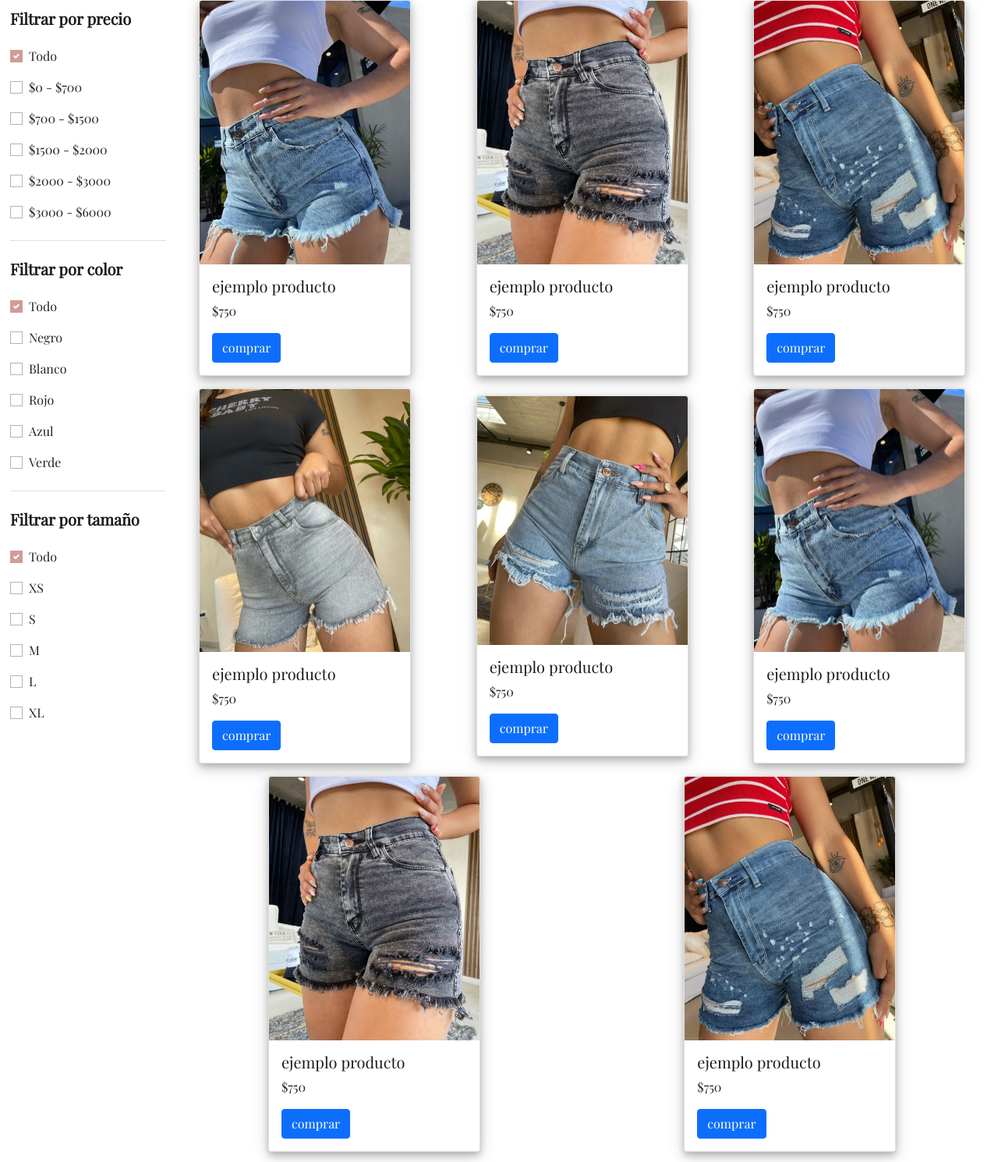
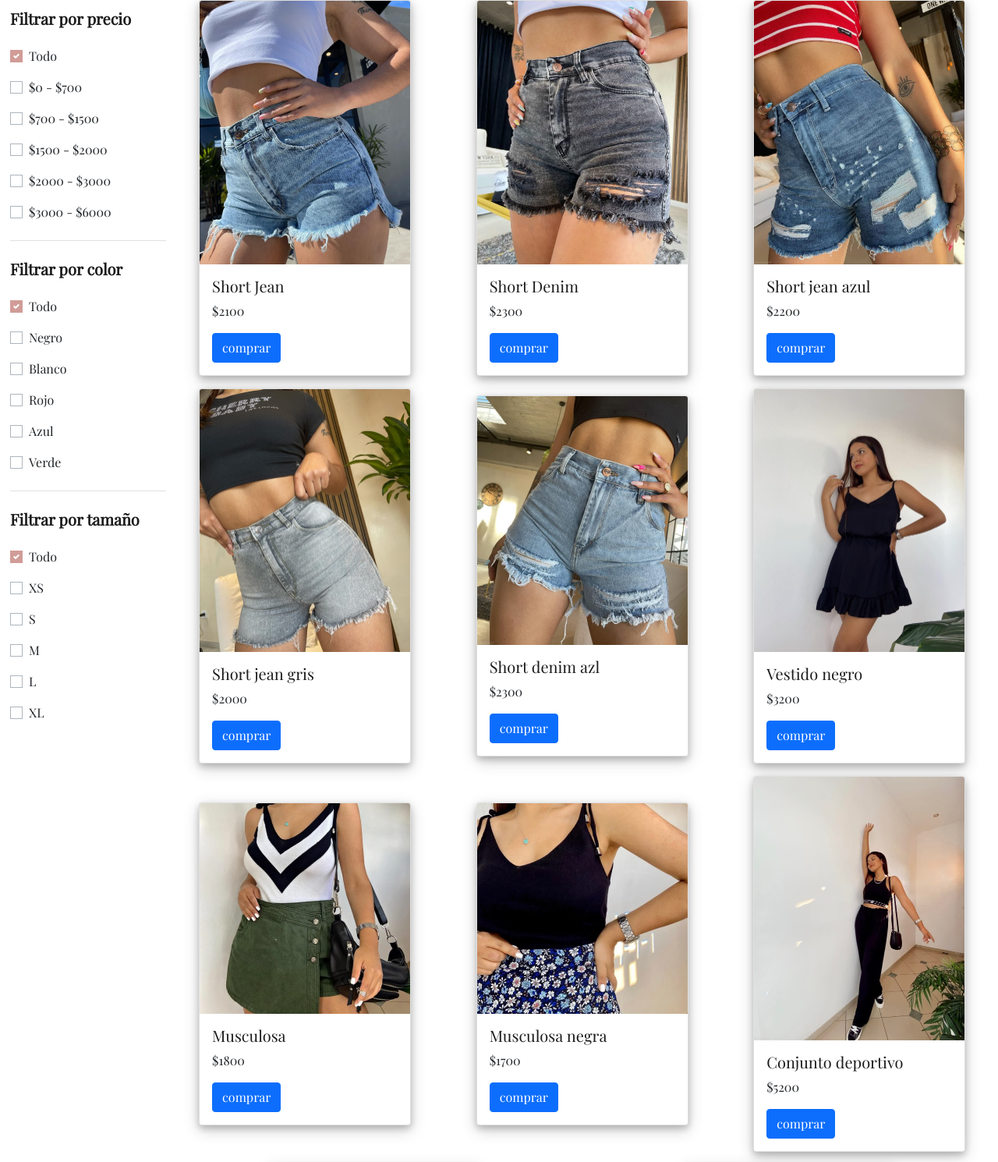
Before and after one commit to Lucas-Lopez/Intensas, a website: page productos.html in a window 1280 px wide. Shown: the part 120-1610 px from the top of the page at 78% size. Drawn offline with nearby package versions, Linux system fonts and the light colour scheme.

Commit message:
pagina final

```diff
--- a/productos.html
+++ b/productos.html
@@ -4,8 +4,8 @@
     <meta charset="UTF-8">
     <meta http-equiv="X-UA-Compatible"  content="IE=edge">
     <meta name="viewport"               content="width=device-width, initial-scale=1.0">
-    <meta name="description"            content="Tienda de ropa">
-    <meta name="keywords"               content="tienda, ropa, pantalones, remeras">
+    <meta name="description"            content="Nuestro catalogo de ropa completo">
+    <meta name="keywords"               content="short, remera, campera, conjunto">
     <!-- Favicon -->
     <link href="img/favicon.ico" rel="icon">
 
@@ -162,63 +162,88 @@
         <div class="card">
           <img src="img/producto1.jpeg" class="card-img-top" alt="Producto 1">
           <div class="card-body">
-            <h5 class="card-title">ejemplo producto</h5>
-            <p class="card-text">$750</p>
+            <h5 class="card-title">Short Jean</h5>
+            <p class="card-text">$2100</p>
             <a href="#" class="btn btn-primary">comprar</a>
           </div>
         </div>
           <div class="card">
             <img src="img/producto2.jpeg" class="card-img-top" alt="Producto 2">
             <div class="card-body">
-              <h5 class="card-title">ejemplo producto</h5>
-              <p class="card-text">$750</p>
+              <h5 class="card-title">Short Denim</h5>
+              <p class="card-text">$2300</p>
               <a href="#" class="btn btn-primary">comprar</a>
             </div>
           </div>
             <div class="card">
               <img src="img/producto3.jpeg" class="card-img-top" alt="Producto 3">
               <div class="card-body">
-                <h5 class="card-title">ejemplo producto</h5>
-                <p class="card-text">$750</p>
+                <h5 class="card-title">Short jean azul</h5>
+                <p class="card-text">$2200</p>
                 <a href="#" class="btn btn-primary">comprar</a>
               </div>
             </div>
               <div class="card">
                 <img src="img/producto4.jpeg" class="card-img-top" alt="Producto 4">
                 <div class="card-body">
-                  <h5 class="card-title">ejemplo producto</h5>
-                  <p class="card-text">$750</p>
+                  <h5 class="card-title">Short jean gris</h5>
+                  <p class="card-text">$2000</p>
                   <a href="#" class="btn btn-primary">comprar</a>
                 </div>
               </div>
                 <div class="card">
                   <img src="img/producto5.jpeg" class="card-img-top" alt="Producto 5">
                   <div class="card-body">
-                    <h5 class="card-title">ejemplo producto</h5>
-                    <p class="card-text">$750</p>
+                    <h5 class="card-title">Short denim azl</h5>
+                    <p class="card-text">$2300</p>
                     <a href="#" class="btn btn-primary">comprar</a>
                   </div>
                 </div>
                   <div class="card">
-                    <img src="img/producto1.jpeg" class="card-img-top" alt="Producto 1">
+                    <img src="img/producto6.jpg" class="card-img-top" alt="Producto 1">
                     <div class="card-body">
-                      <h5 class="card-title">ejemplo producto</h5>
-                      <p class="card-text">$750</p>
+                      <h5 class="card-title">Vestido negro</h5>
+                      <p class="card-text">$3200</p>
                       <a href="#" class="btn btn-primary">comprar</a>
                     </div>
                   </div>
                   <div class="card">
-                    <img src="img/producto2.jpeg" class="card-img-top" alt="Producto 2">
+                    <img src="img/producto7.jpg" class="card-img-top" alt="Producto 2">
                     <div class="card-body">
-                      <h5 class="card-title">ejemplo producto</h5>
-                      <p class="card-text">$750</p>
+                      <h5 class="card-title">Musculosa</h5>
+                      <p class="card-text">$1800</p>
                       <a href="#" class="btn btn-primary">comprar</a>
                     </div>
-                  </div>   <div class="card">
-                    <img src="img/producto3.jpeg" class="card-img-top" alt="Producto 3">
+                  </div>
+                  <div class="card">
+                    <img src="img/producto8.jpg" class="card-img-top" alt="Producto 3">
                     <div class="card-body">
-                      <h5 class="card-title">ejemplo producto</h5>
-                      <p class="card-text">$750</p>
+                      <h5 class="card-title">Musculosa negra</h5>
+                      <p class="card-text">$1700</p>
+                      <a href="#" class="btn btn-primary">comprar</a>
+                    </div>
+                  </div>
+                  <div class="card">
+                    <img src="img/producto9.jpg" class="card-img-top" alt="Producto 3">
+                    <div class="card-body">
+                      <h5 class="card-title">Conjunto deportivo</h5>
+                      <p class="card-text">$5200</p>
+                      <a href="#" class="btn btn-primary">comprar</a>
+                    </div>
+                  </div>
+                  <div class="card">
+                    <img src="img/producto10.jpg" class="card-img-top" alt="Producto 3">
+                    <div class="card-body">
+                      <h5 class="card-title">Short floreado</h5>
+                      <p class="card-text">$2500</p>
+                      <a href="#" class="btn btn-primary">comprar</a>
+                    </div>
+                  </div>
+                  <div class="card">
+                    <img src="img/producto11.jpg" class="card-img-top" alt="Producto 3">
+                    <div class="card-body">
+                      <h5 class="card-title">Campera informal</h5>
+                      <p class="card-text">$3200</p>
                       <a href="#" class="btn btn-primary">comprar</a>
                     </div>
                   </div>
```
Also changed, not shown: carrito.html (+2 -2 lines), contacto.html (+2 -2 lines), index.html (+11 -40 lines), perfil.html (+2 -2 lines), img/buscar.png (deleted), img/camera.png (deleted), img/carrito.png (deleted), img/pfp.jpg (deleted), img/producto10.jpg (added), img/producto11.jpg (added), img/producto6.jpg (added), img/producto7.jpg (added), img/producto8.jpg (added), img/producto9.jpg (added).
